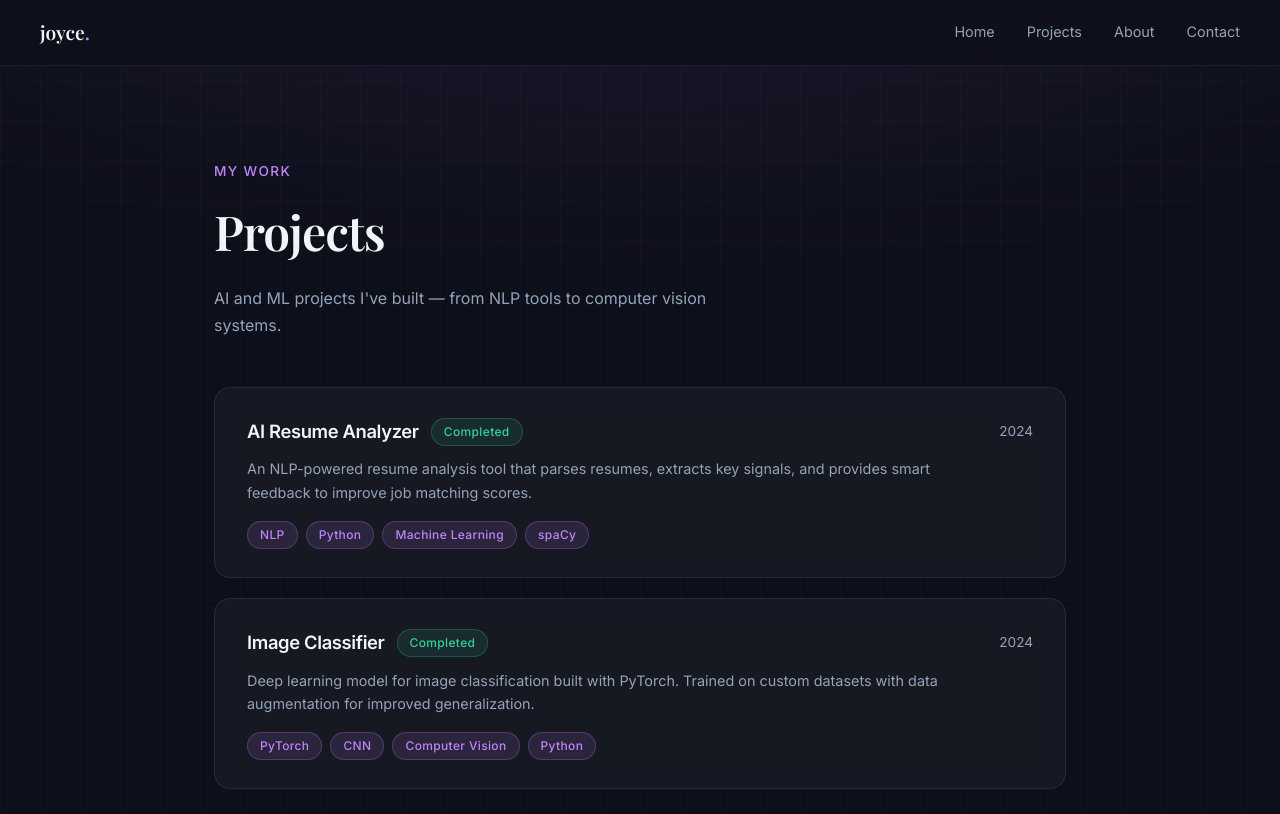
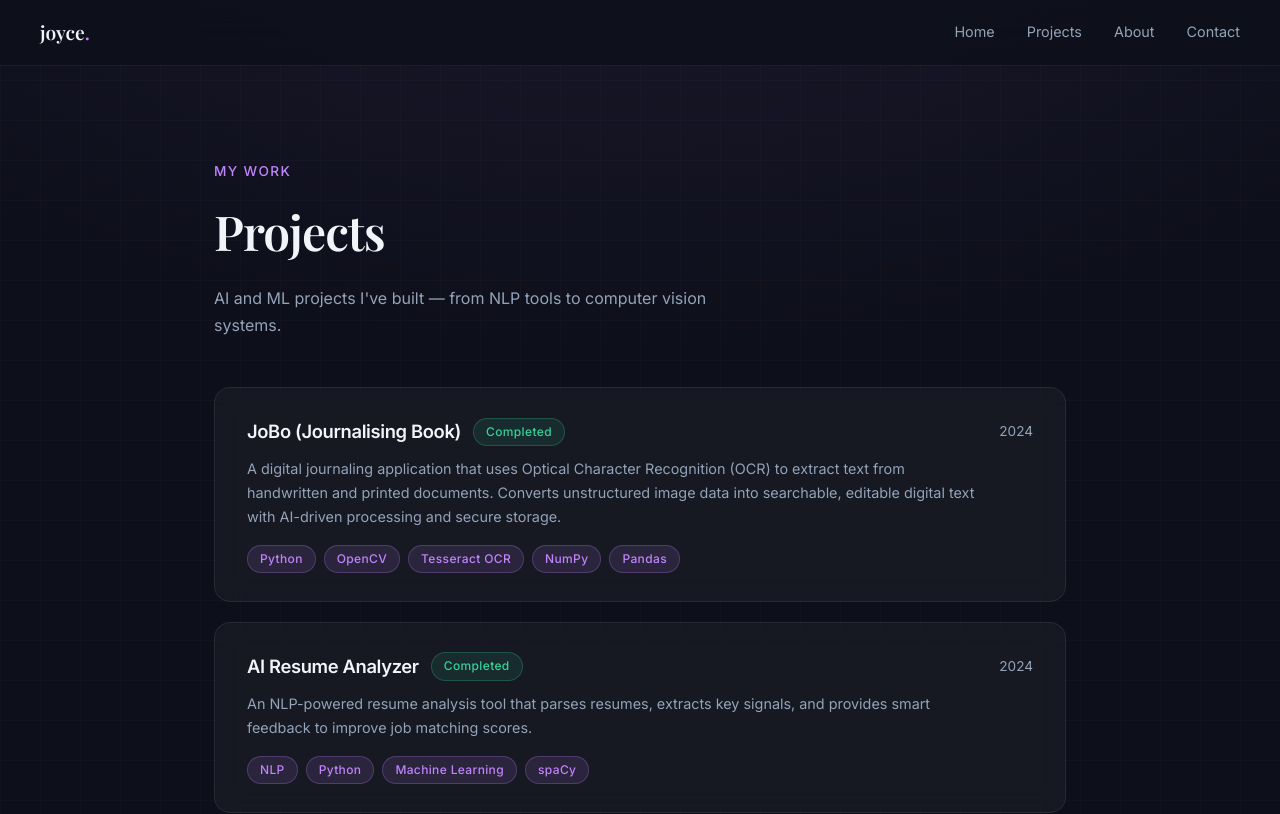
Before and after one commit to kalpanajoycedovari/my-portfolio, a Next.js app: page /projects in a window 1280 px wide. Shown: the top 814 px of the page. Built offline with nearby package versions, Linux system fonts and the light colour scheme.

Commit message:
Add JoBo project, fix desc strings

```diff
--- a/app/projects/page.tsx
+++ b/app/projects/page.tsx
@@ -6,6 +6,14 @@ export const metadata: Metadata = {
 };
 
 const PROJECTS = [
+  {
+    title: "JoBo (Journalising Book)",
+    desc: "A digital journaling application that uses Optical Character Recognition (OCR) to extract text from handwritten and printed documents. Converts unstructured image data into searchable, editable digital text with AI-driven processing and secure storage.",
+    tags: ["Python", "OpenCV", "Tesseract OCR", "NumPy", "Pandas"],
+    href: "https://github.com/kalpanajoycedovari",
+    year: "2024",
+    status: "Completed",
+  },
   {
     title: "AI Resume Analyzer",
     desc: "An NLP-powered resume analysis tool that parses resumes, extracts key signals, and provides smart feedback to improve job matching scores.",
@@ -16,13 +24,12 @@ const PROJECTS = [
   },
   {
     title: "Image Classifier",
-    desc: "Deep learning model for image classification built with PyTorch. Trained on custom datasets with data augmentation for improved generalization.",
+    desc: "Deep learning model for image classification built with PyTorch. Trained on custom datasets with data augmentation for improved generalisation.",
     tags: ["PyTorch", "CNN", "Computer Vision", "Python"],
-    href: "https://github.com/dovarikalpanajoyce-coder",
+    href: "https://github.com/kalpanajoycedovari",
     year: "2024",
     status: "Completed",
   },
-  // Add more projects here!
 ];
 
 export default function ProjectsPage() {
```
